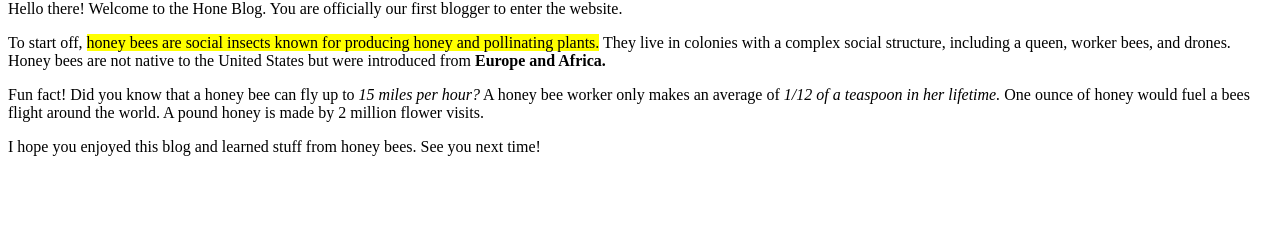
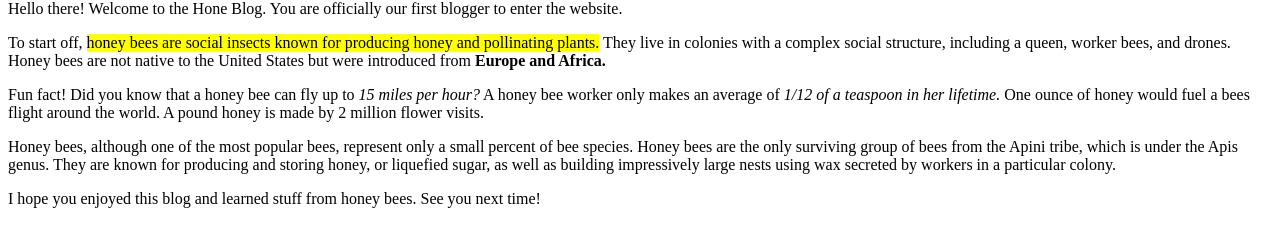
Before and after one commit to Gitty-spec980/Aaradhya-ACP, a plain HTML site: page Third.html in a window 1280 px wide. Shown: the part 66-312 px from the top of the page. Drawn offline with Linux system fonts and the light colour scheme.

Commit message:
initial.commit

```diff
--- a/Third.html
+++ b/Third.html
@@ -13,6 +13,12 @@ Hello there! Welcome to the Hone Blog. You are officially our first blogger to e
     visits.
 </p>
 <p>
+    Honey bees, although one of the most popular bees, represent only a small percent of bee species. Honey bees are the
+    only surviving group of bees from the Apini tribe, which is under the Apis genus. They are known for producing and
+    storing honey, or liquefied sugar, as well as building impressively large nests using wax secreted by workers in a
+    particular colony.
+</p>
+<p>
     I hope you enjoyed this blog and learned stuff from honey bees. See you next time!
 </p>
 
```
